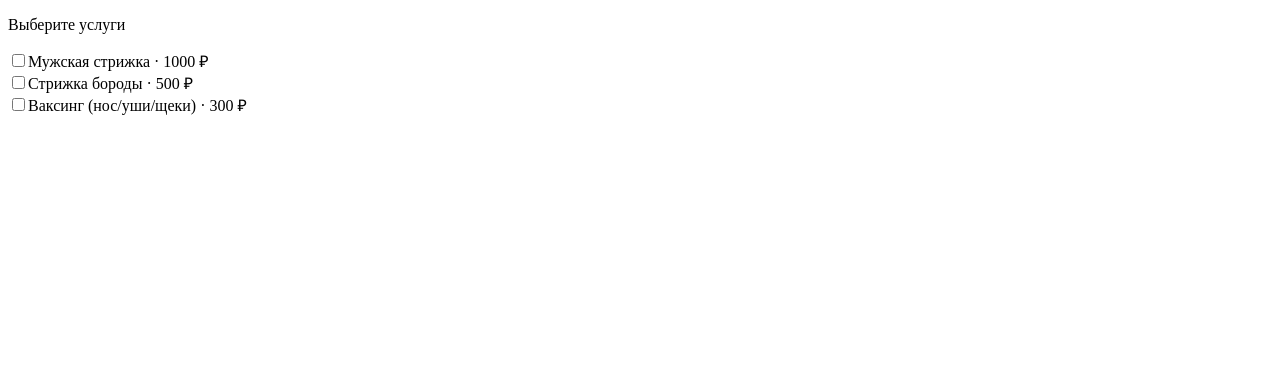
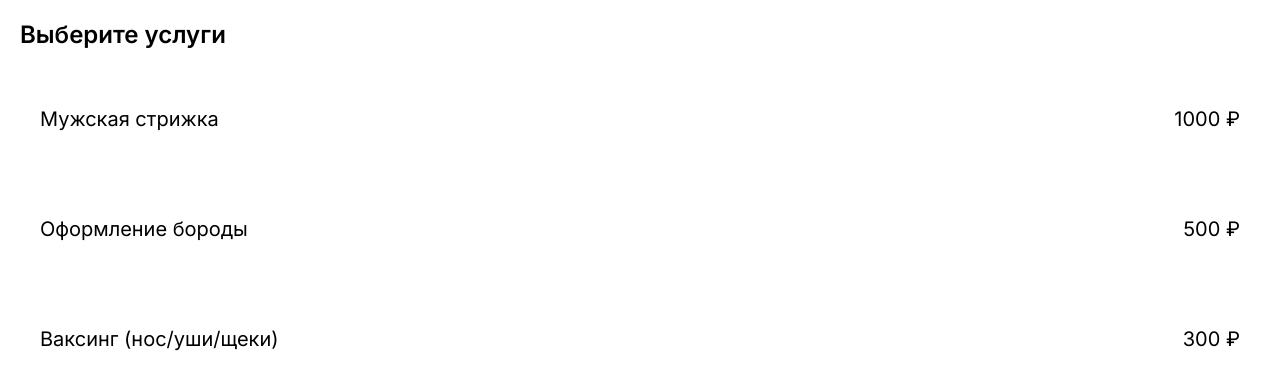
Before and after one commit to fruitourist/liot, a Django app: template webapp/app/templates/app/make_order.html in a window 1280 px wide. Shown: the top 390 px of the page. Run offline with Django 4.2, Linux system fonts and the light colour scheme; the template is opened without the code that fills it, so the values that code supplies are empty; some libraries are stand-ins or nearby versions.

Commit message:
Writed Design for Bot and WebApp. Writed Payments

```diff
--- /dev/null
+++ b/webapp/app/static/app/stylesheet.css
@@ -0,0 +1,128 @@
+@import url('https://fonts.googleapis.com/css2?family=Inter:wght@400;500;600;700&display=swap');
+
+body {
+	margin: 0;
+
+	font-family: 'Inter', sans-serif;
+	color: var(--tg-theme-text-color);
+
+	background-color: var(--tg-theme-secondary-bg-color);
+}
+
+hr {
+	border: 1px dashed var(--tg-theme-hint-color);;
+}
+
+
+.header_big {
+	font-size: 24px;
+	font-weight: 600;
+}
+
+
+#main {
+	margin: 20px;
+}
+
+#select_services {
+	display: grid;
+	grid-gap: 10px;
+}
+
+#select_services .header_big {
+	margin-bottom: 10px;
+}
+
+.select_service {
+	width: 100%;
+	height: 100px;
+
+	border-radius: 20px;
+
+	display: grid;
+	grid-template-columns: 70% 30%;
+
+	font-size: 20px;
+	font-weight: 400;
+
+	background-color: var(--tg-theme-bg-color);
+}
+
+.select_service-title {
+	padding-left: 20px;
+
+	display: flex;
+	align-items: center;
+}
+
+.select_service-price {
+	padding-right: 20px;
+
+	display: flex;
+	align-items: center;
+	justify-content: right;
+}
+
+.select_service-selected {
+	background-color: var(--tg-theme-button-color);
+	color: var(--tg-theme-button-text-color);
+}
+
+
+#select_date_and_time-dates {
+	margin-bottom: 20px;
+
+	display: grid;
+	grid-gap: 10px;
+	grid-template-columns: calc(33% - 10px * 2 / 3) calc(33% - 10px * 2 / 3) calc(33% - 10px * 2 / 3);
+}
+
+#select_date_and_time .header_big {
+	margin-bottom: 20px;
+}
+
+.select_date {
+	width: 100%;
+	height: 40px;
+
+	display: flex;
+	align-items: center;
+	justify-content: center;
+
+	border-radius: 20px;
+
+	background-color: var(--tg-theme-bg-color);
+}
+
+.select_date-selected {
+	color: var(--tg-theme-button-text-color);
+	background-color: var(--tg-theme-button-color);
+}
+
+
+#select_date_and_time-times {
+	margin-top: 20px;
+	margin-bottom: 20px;
+
+	display: grid;
+	grid-gap: 10px;
+	grid-template-columns: calc(33% - 10px * 2 / 3) calc(33% - 10px * 2 / 3) calc(33% - 10px * 2 / 3);
+}
+
+.select_time {
+	width: 100%;
+	height: 40px;
+
+	display: flex;
+	align-items: center;
+	justify-content: center;
+
+	border-radius: 20px;
+
+	background-color: var(--tg-theme-bg-color);
+}
+
+.select_time-selected {
+	color: var(--tg-theme-button-text-color);
+	background-color: var(--tg-theme-button-color);
+}
--- a/webapp/app/templates/app/make_order.html
+++ b/webapp/app/templates/app/make_order.html
@@ -4,9 +4,11 @@
 	<meta charset="utf-8">
 	<meta name="viewport" content="width=device-width, initial-scale=1">
 	<title></title>
+	<link rel="stylesheet" type="text/css" href="/liot/make_order/static/stylesheet.css">
 	<script src="https://telegram.org/js/telegram-web-app.js"></script>
 	<script src="https://code.jquery.com/jquery-3.6.1.min.js"></script>
 	<script type="text/javascript">
+		var initMessageId = {{ init_message_id }};
 
 		//self-generated
 
@@ -38,15 +40,25 @@
 	</script>
 </head>
 <body>
+	<div id="main">
 		<div id="select_services">
-		<p>Выберите услуги</p>
+			<div class="header_big">Выберите услуги</div>
 			<!--self-generated-->
-		<input class="select_service" type="checkbox" name="select_service" data-service_index="0">Мужская стрижка · 1000 ₽<br>
-		<input class="select_service" type="checkbox" name="select_service" data-service_index="1">Стрижка бороды · 500 ₽<br>
-		<input class="select_service" type="checkbox" name="select_service" data-service_index="2">Ваксинг (нос/уши/щеки) · 300 ₽<br>
+			<div class="select_service" data-service_index="0">
+				<div class="select_service-title">Мужская стрижка</div>
+				<div class="select_service-price">1000 ₽</div>
+			</div>
+			<div class="select_service" data-service_index="1">
+				<div class="select_service-title">Оформление бороды</div>
+				<div class="select_service-price">500 ₽</div>
+			</div>
+			<div class="select_service" data-service_index="2">
+				<div class="select_service-title">Ваксинг (нос/уши/щеки)</div>
+				<div class="select_service-price">300 ₽</div>
+			</div>
 		</div>
 		<div id="select_date_and_time" style="display: none;">
-		<p>Выберите дату и время</p>
+			<div class="header_big">Выберите дату и время</div>
 			<div id="select_date_and_time-dates">
 				<!-- generated -->
 			</div>
@@ -55,6 +67,7 @@
 				<!-- generated -->
 			</div>
 		</div>
-	<script src="https://127.0.0.1/liot/make_order/static/script.js"></script>
+	</div>
+	<script src="/liot/make_order/static/script.js"></script>
 </body>
 </html>
```
Also changed, not shown: bot.py (+77 -21 lines), webapp/app/static/app/script.js (+34 -24 lines), webapp/app/views.py (+6 -3 lines). Lines whose indentation alone changed are shown as unchanged.
